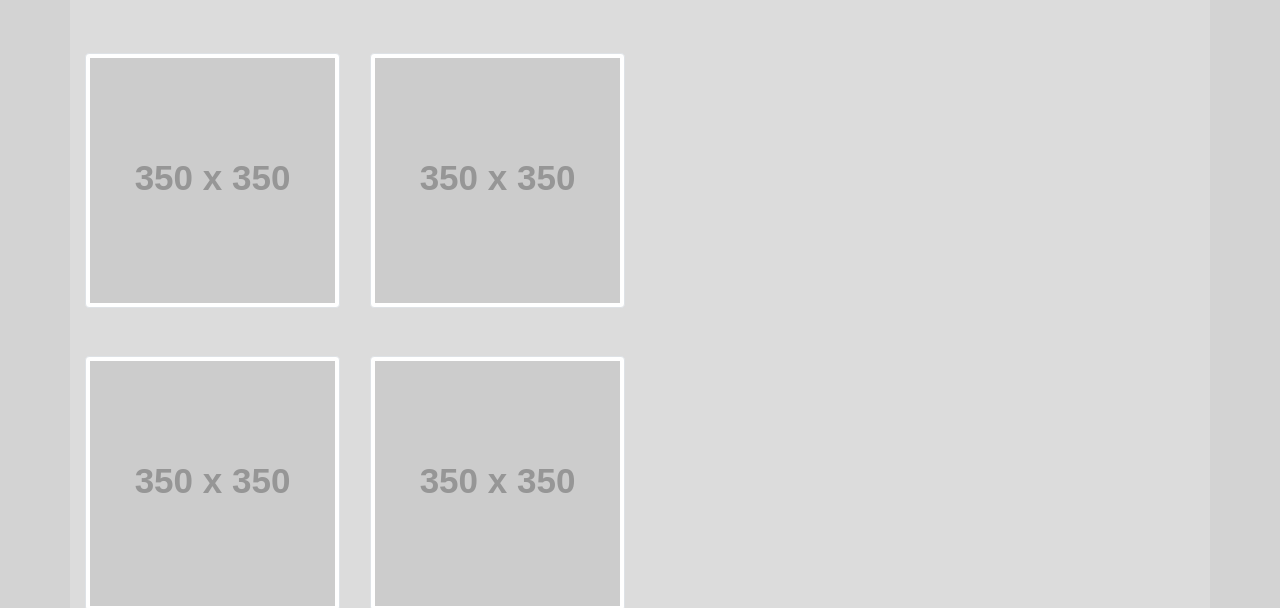
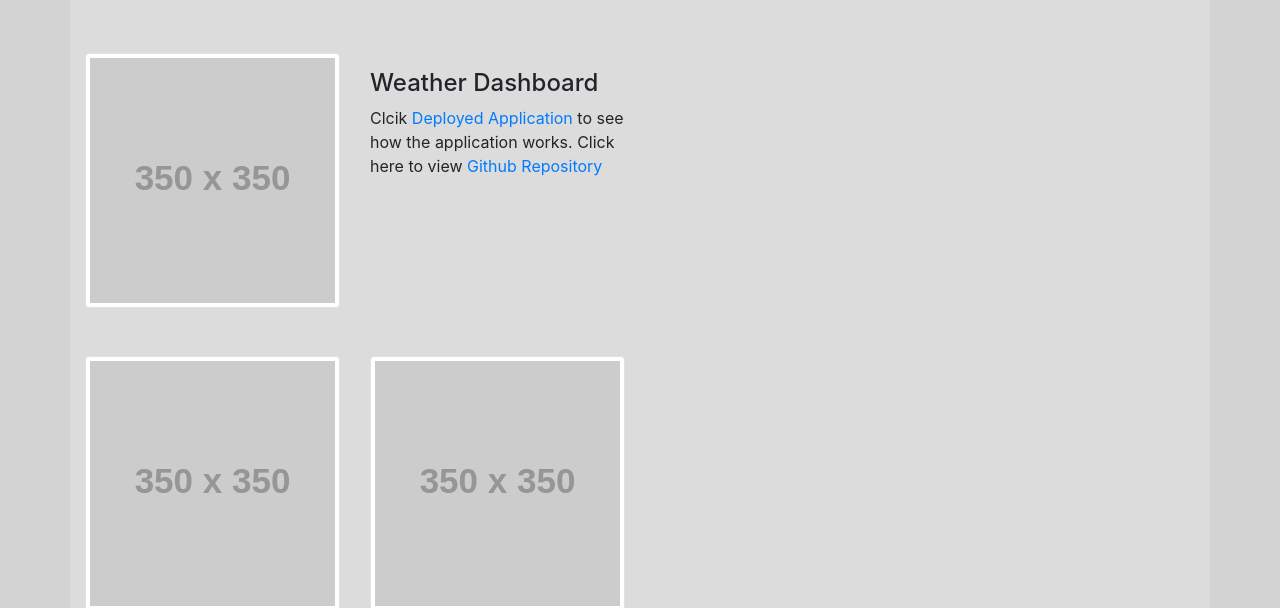
Before and after one commit to janani2285/Responsiveness-Portfolio, a plain HTML site: page portfolio.html in a window 1280 px wide. Shown: the part 207-815 px from the top of the page. Drawn offline with nearby package versions, Linux system fonts and the light colour scheme; placeholder pictures from the web are drawn by us.

Commit message:
updated with project1

```diff
--- a/portfolio.html
+++ b/portfolio.html
@@ -51,10 +51,17 @@
                             <img src="https://via.placeholder.com/350x350" alt="Portfolio placeholder"
                                 class="img-thumbnail img-fluid">
                         </div>
-                        <div class="col-sm-8 col-md-8 col-lg-6 mt-5">
+                        <div class="col-sm-8 col-md-8 col-lg-6 mt-5 pr-0">
+                            <p >
+                                <h4>Weather Dashboard</h4>
+                                Clcik <a href="https://janani2285.github.io/Weather-Dashboard/">Deployed Application</a> to see how the application works.
+                                Click here to view <a href="https://github.com/janani2285/Weather-Dashboard">Github Repository</a>
+                                </p>
+                        </div>
+                      <!--  <div class="col-sm-8 col-md-8 col-lg-6 mt-5">
                             <img src="https://via.placeholder.com/350x350" alt="Portfolio placeholder"
                                 class="img-thumbnail img-fluid">
-                        </div>
+                        </div>-->
                     </div>
                     <div class="row">
                         <div class="col-sm-8 col-md-8 col-lg-6 mt-5">
```
